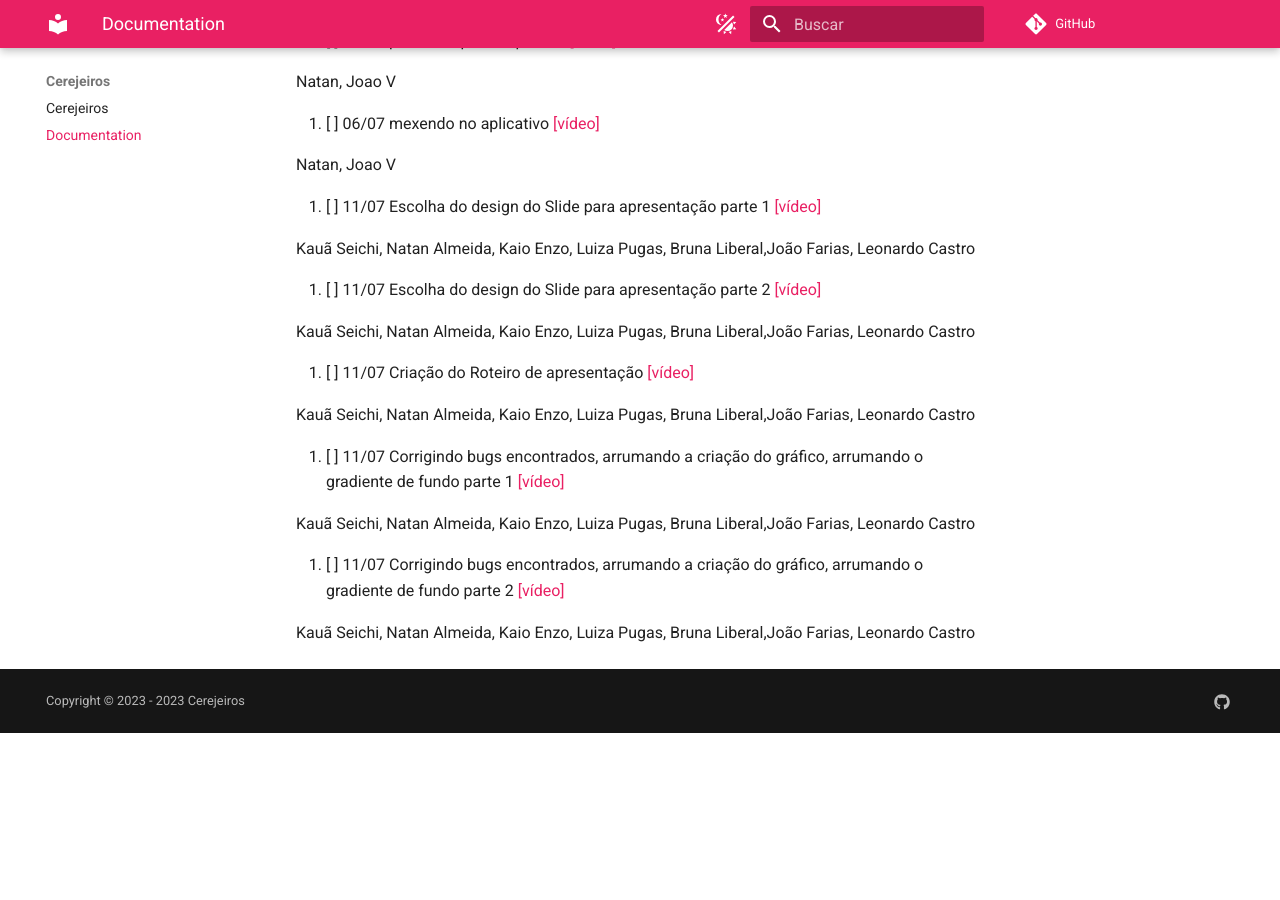
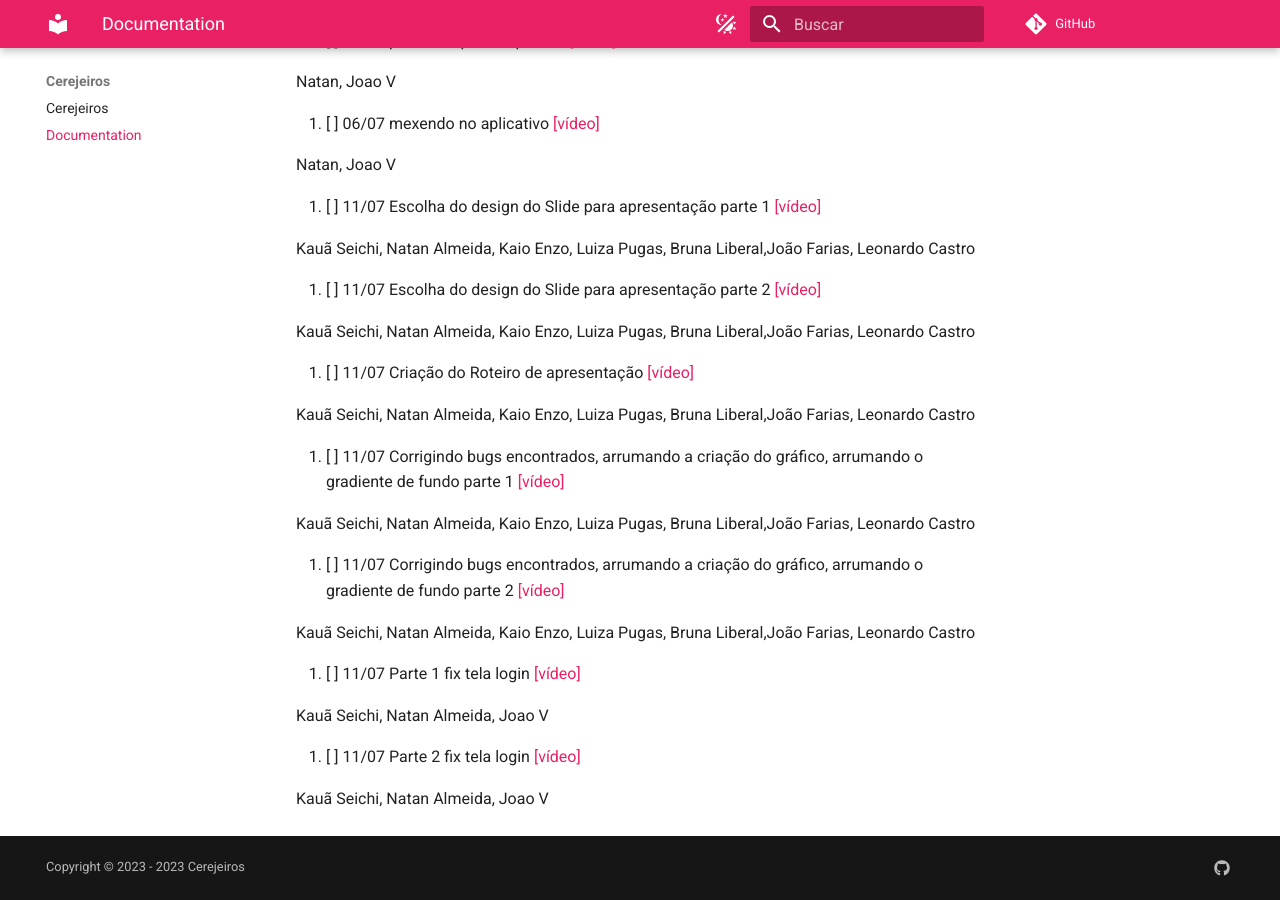
Before and after one commit to cerejeiros/bloom, an MkDocs documentation site: the page built from docs/documentation.md, in a window 1280 px wide and 900 px high, scrolled down 5911 px. Built offline with MkDocs 1.6.1 and Material for MkDocs 9.7.7, drawn with Linux system fonts in a browser that asks for light colours; comment, search, counter and statistics services are not loaded; before the commit the page ends 6644 px from its top, so only the background shows below that.

Commit message:
Update documentation.md

```diff
--- a/docs/documentation.md
+++ b/docs/documentation.md
@@ -281,3 +281,11 @@ Kauã Seichi, Natan Almeida, Kaio Enzo, Luiza Pugas, Bruna Liberal,João Farias,
 70. [ ] 11/07 Corrigindo bugs encontrados, arrumando a criação do gráfico, arrumando o gradiente de fundo parte 2 [[vídeo]](https://www.youtube.com/watch?v=yAyU8XDt8e8)
 
 Kauã Seichi, Natan Almeida, Kaio Enzo, Luiza Pugas, Bruna Liberal,João Farias, Leonardo Castro
+
+71. [ ] 11/07 Parte 1 fix tela login [[vídeo]](https://youtu.be/9AWnU22xpqY)
+
+Kauã Seichi, Natan Almeida, Joao V
+
+72. [ ] 11/07 Parte 2 fix tela login [[vídeo]](https://youtu.be/UgvvucWSOkw)
+
+Kauã Seichi, Natan Almeida, Joao V
```
